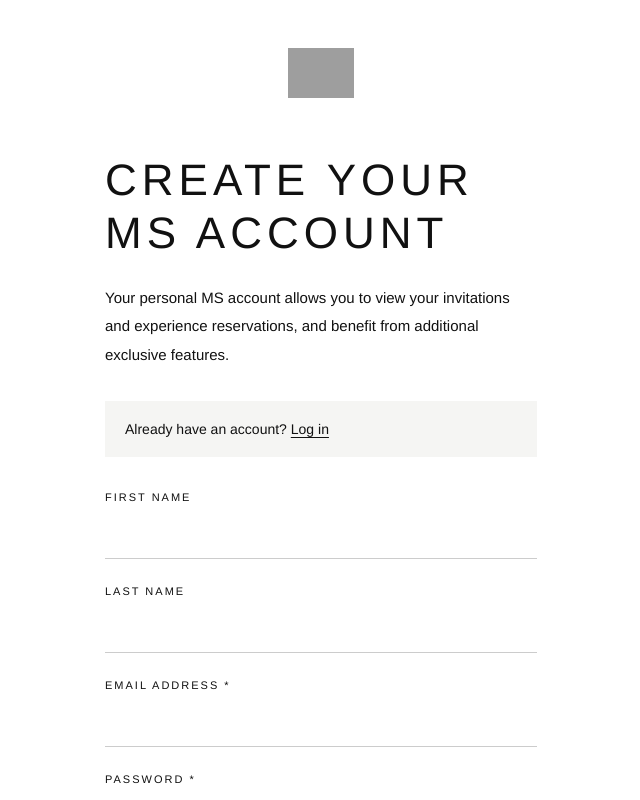
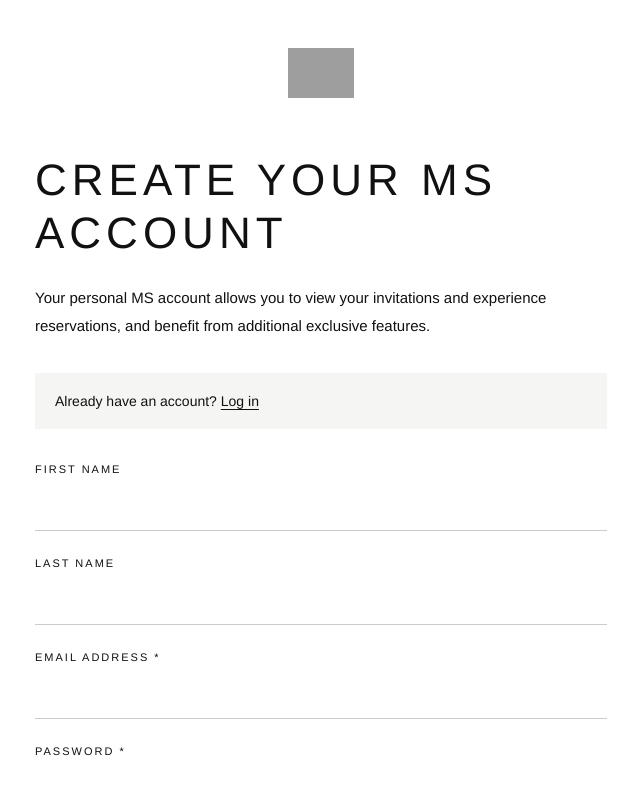
Before and after one commit to bryanbooker-ctrl/maison-sanguine-client, a Next.js app: page /auth/signup in a window 1280 px wide. Shown: the top 800 px of the page, without its empty margins (319-959 px from the left). Built offline with nearby package versions, Linux system fonts and the light colour scheme; no server answers; grey boxes are pictures that could not be loaded.

Commit message:
signup wider layout desktop

```diff
--- a/app/auth/signup/page.tsx
+++ b/app/auth/signup/page.tsx
@@ -39,7 +39,7 @@ export default function SignupPage() {
   if (success) return (
     <main style={{ minHeight: '100vh', background: '#fff', display: 'flex', flexDirection: 'column', alignItems: 'center', fontFamily: '"Helvetica Neue", Helvetica, Arial, sans-serif' }}>
       {logo}
-      <div style={{ width: '100%', maxWidth: '480px', padding: '0 24px', boxSizing: 'border-box' }}>
+      <div style={{ width: '100%', maxWidth: '620px', padding: '0 24px', boxSizing: 'border-box' }}>
         <h1 style={{ fontSize: '44px', fontWeight: '200', letterSpacing: '5px', textTransform: 'uppercase', color: '#111', margin: '0 0 24px' }}>Confirm your email</h1>
         <p style={{ fontSize: '15px', color: '#111', lineHeight: '1.9', fontWeight: '300' }}>
           Please check your inbox at <strong>{email}</strong> and click the confirmation link to activate your account.
@@ -51,7 +51,7 @@ export default function SignupPage() {
   return (
     <main style={{ minHeight: '100vh', background: '#fff', display: 'flex', flexDirection: 'column', alignItems: 'center', fontFamily: '"Helvetica Neue", Helvetica, Arial, sans-serif', paddingBottom: '60px' }}>
       {logo}
-      <div style={{ width: '100%', maxWidth: '480px', padding: '0 24px', boxSizing: 'border-box' }}>
+      <div style={{ width: '100%', maxWidth: '620px', padding: '0 24px', boxSizing: 'border-box' }}>
         <h1 style={{ fontSize: '44px', fontWeight: '200', letterSpacing: '5px', textTransform: 'uppercase', color: '#111', margin: '0 0 24px', lineHeight: '1.2' }}>Create your MS Account</h1>
         <p style={{ fontSize: '15px', color: '#111', lineHeight: '1.9', margin: '0 0 32px', fontWeight: '300' }}>
           Your personal MS account allows you to view your invitations and experience reservations, and benefit from additional exclusive features.
```
